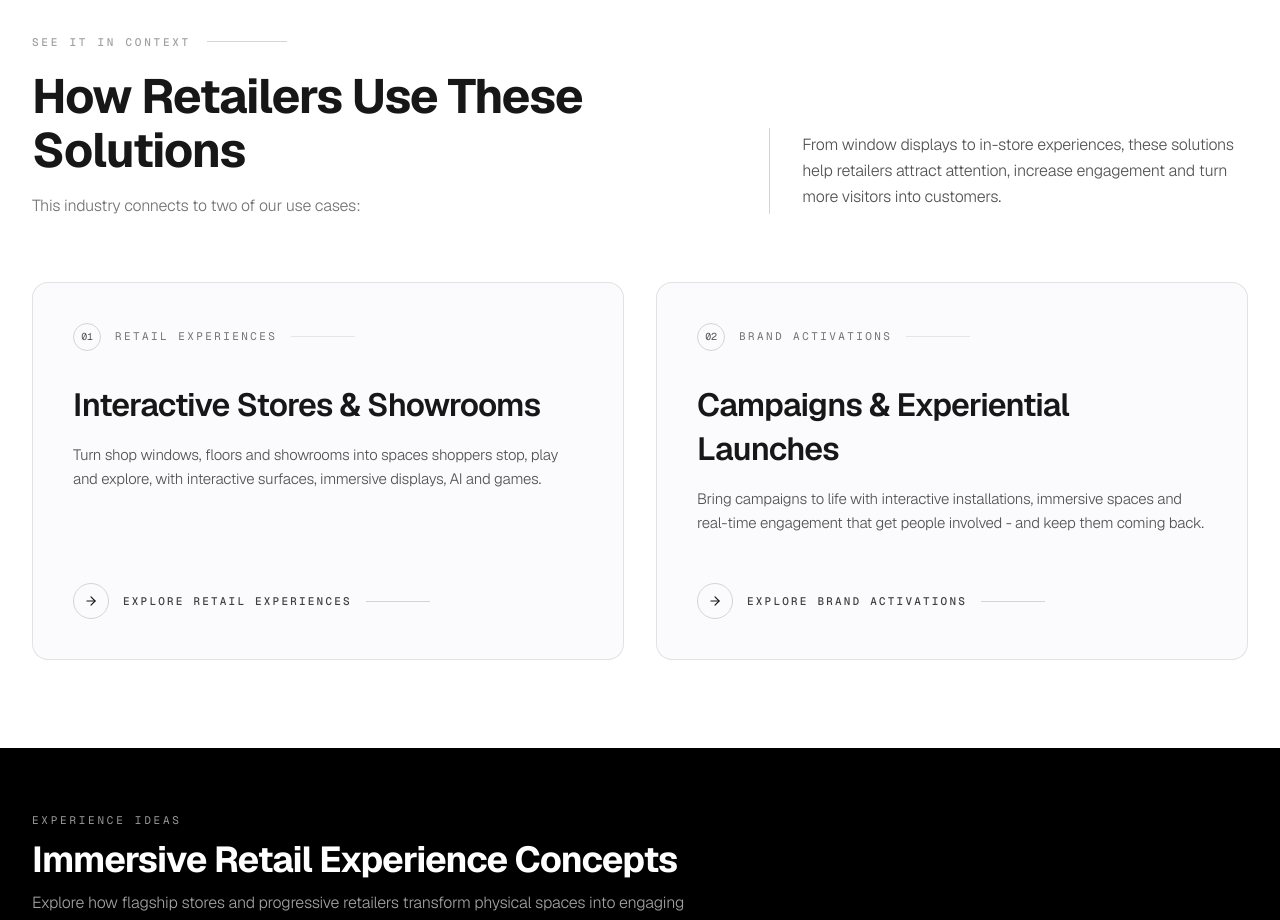
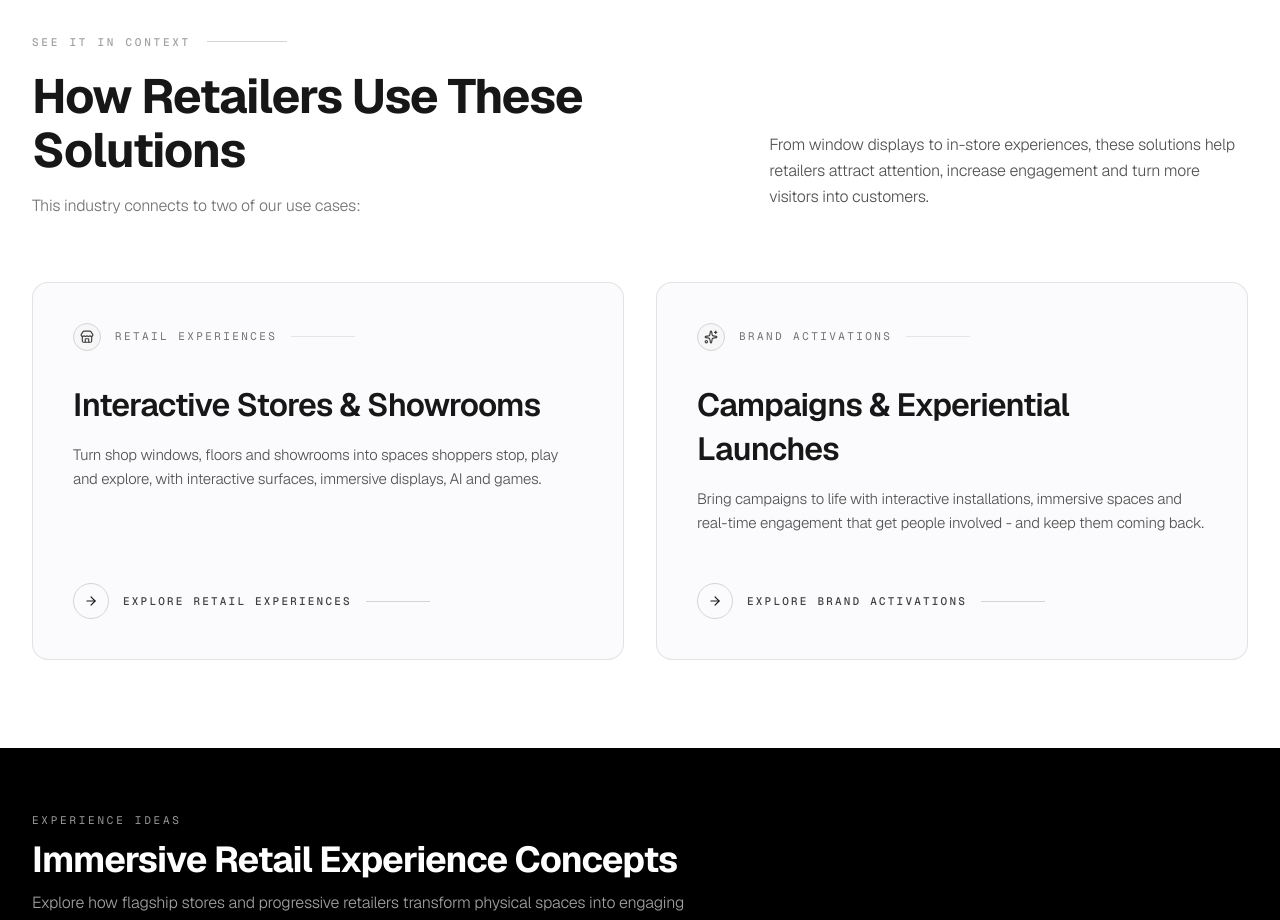
Before and after one commit to student261/projection, a Next.js app: page /industries/retail in a window 1280 px wide. Shown: the part 2520-3440 px from the top of the page. Built offline with nearby package versions, Linux system fonts and the light colour scheme; no server answers.

Commit message:
style(retail): remove vertical header border line and replace numbers with contextual icons

```diff
--- a/app/industries/retail/page.tsx
+++ b/app/industries/retail/page.tsx
@@ -6,6 +6,7 @@ import Link from "next/link";
 import {
   ArrowRight,
   Sparkles,
+  Store,
   Activity,
   Layers,
   Tv,
@@ -400,7 +401,7 @@ export default function RetailIndustryPage() {
                 {data.useCases?.intro || "This industry connects to two of our use cases:"}
               </p>
             </div>
-            <div className="lg:col-span-5 border-l border-neutral-300 pl-6 sm:pl-8 py-1 lg:mb-1">
+            <div className="lg:col-span-5 py-1 lg:mb-1">
               <p className="text-sm sm:text-base text-neutral-600 font-light leading-relaxed">
                 {data.useCases?.description || "From window displays to in-store experiences, these solutions help retailers attract attention, increase engagement and turn more visitors into customers."}
               </p>
@@ -415,10 +416,14 @@ export default function RetailIndustryPage() {
                 className="rounded-2xl p-7 sm:p-9 lg:p-10 bg-[#fbfbfd] border border-black/10 hover:border-black/20 hover:shadow-lg transition-all duration-300 flex flex-col justify-between group"
               >
                 <div>
-                  {/* Top Badge: Number + Tag + Horizontal Line */}
+                  {/* Top Badge: Icon + Tag + Horizontal Line */}
                   <div className="flex items-center gap-3.5 mb-6 sm:mb-8">
-                    <div className="w-7 h-7 rounded-full border border-neutral-300 flex items-center justify-center text-[10px] font-mono text-neutral-600 shrink-0">
-                      {item.num || (idx === 0 ? "01" : "02")}
+                    <div className="w-7 h-7 rounded-full border border-neutral-300 bg-neutral-100/70 flex items-center justify-center text-neutral-700 shrink-0">
+                      {idx === 0 ? (
+                        <Store className="w-3.5 h-3.5" />
+                      ) : (
+                        <Sparkles className="w-3.5 h-3.5" />
+                      )}
                     </div>
                     <span className="text-[10px] sm:text-[11px] font-mono tracking-[0.22em] text-neutral-500 uppercase">
                       {item.tag || (idx === 0 ? "RETAIL EXPERIENCES" : "BRAND ACTIVATIONS")}
```
